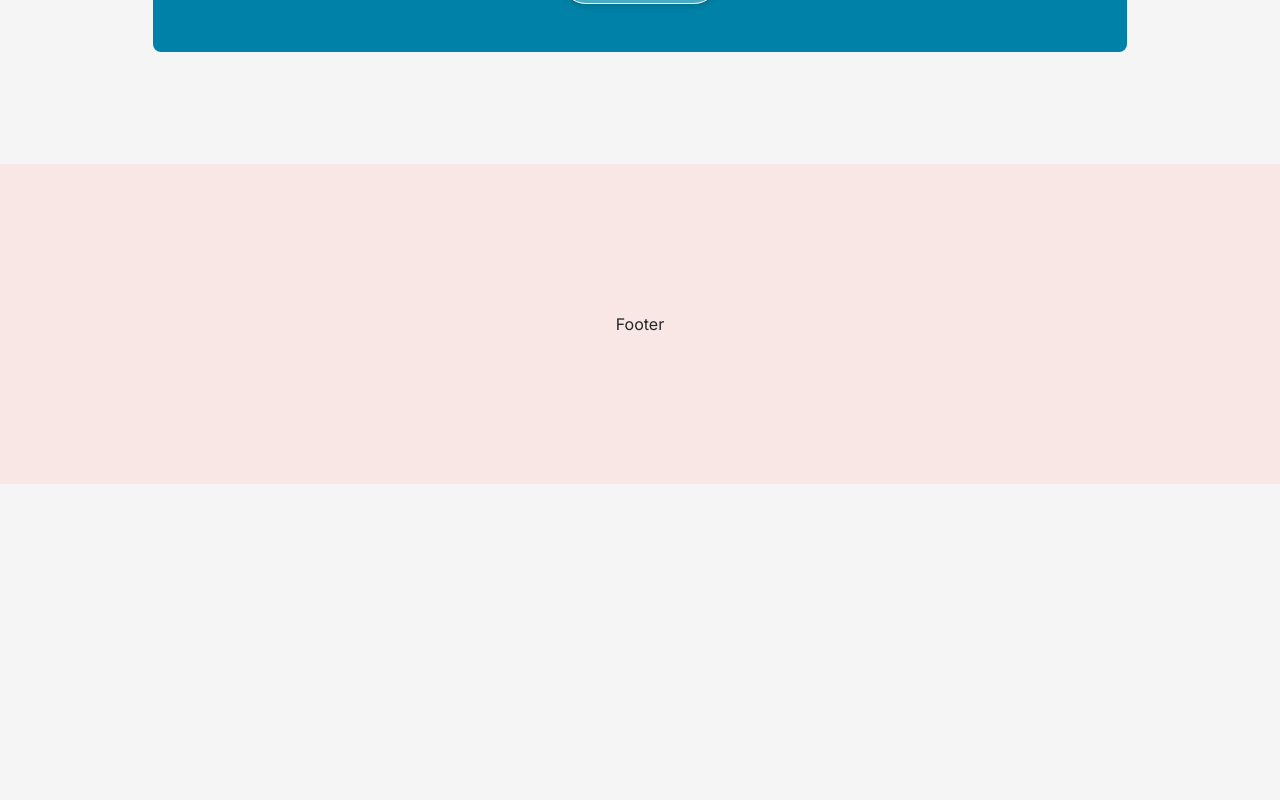
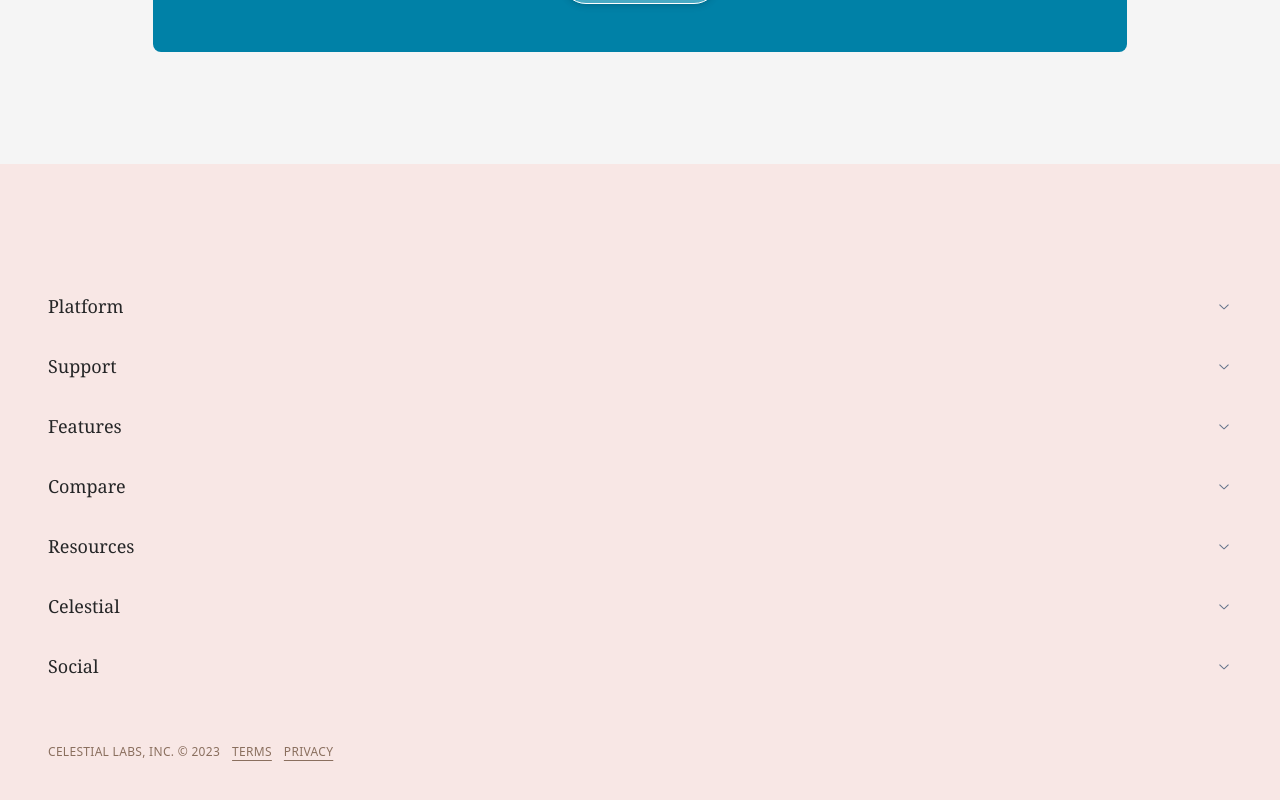
Before and after one commit to Alexjoshua14/Celestial, a Next.js app: page / in a window 1280 px wide. Shown: the part 4337-5137 px from the top of the page. Before the commit the page ends 4821 px from the top, so only its background shows below. Built offline with nearby package versions, Linux system fonts and the light colour scheme.

Commit message:
Complete footer section

```diff
--- a/package.json
+++ b/package.json
@@ -9,7 +9,9 @@
     "lint": "next lint"
   },
   "dependencies": {
+    "@radix-ui/react-accordion": "^1.1.2",
     "@radix-ui/react-icons": "^1.3.0",
+    "@radix-ui/react-separator": "^1.0.3",
     "@types/node": "20.8.2",
     "@types/react": "18.2.24",
     "@types/react-dom": "18.2.8",
--- a/src/app/globals.css
+++ b/src/app/globals.css
@@ -6,8 +6,18 @@ body {
   @apply bg-background-primary text-foreground-primary;
 }
 
+/* Text Related Classes */
+
+.fainter {
+  @apply uppercase text-yellow-950 opacity-60 text-xs font-sans;
+}
+
 .title {
-  @apply uppercase text-yellow-950 opacity-60 text-xs tracking-widest font-sans;
+  @apply fainter tracking-widest;
+}
+
+.brand {
+  @apply fainter tracking-wide;
 }
 
 .headingContainer {
@@ -21,6 +31,24 @@ body {
 .subheader {
   @apply text-lg text-gray-500;
 }
+
+.link {
+  @apply hover:text-primary-800;
+}
+
+.navLink {
+  @apply link text-yellow-950 opacity-80 font-light text-base;
+}
+
+.footerLink {
+  @apply text-yellow-950 opacity-80 font-light underline underline-offset-8 link;
+}
+
+.clickable {
+  @apply px-4 py-2 hover:bg-yellow-800 hover:bg-opacity-10 rounded-full transition-all;
+}
+
+/** Glassmorphism Effect */
 
 .glassmorphism {
   @apply backdrop-blur border-[1px] border-white shadow-md;
@@ -38,6 +66,8 @@ body {
   @apply glassmorphism bg-opacity-80;
 }
 
+/** Image Placeholder */
+
 .filler-image {
   @apply bg-gradient-to-tr from-primary-800 to-accent-500 glassmorphism opacity-60 rounded-lg;
 }
--- a/src/app/layout.tsx
+++ b/src/app/layout.tsx
@@ -1,10 +1,12 @@
 import NavBar from '@/components/navBar'
 import './globals.css'
 import type { Metadata } from 'next'
-import { Inter } from 'next/font/google'
+import { Inter, Cormorant, Catamaran } from 'next/font/google'
 import Footer from '@/components/footer'
 
 const inter = Inter({ subsets: ['latin'] })
+const cormorant = Cormorant({ subsets: ['latin'], variable: '--font-cormorant' });
+const catamaran = Catamaran({ subsets: ['latin'], variable: '--font-catamaran' });
 
 export const metadata: Metadata = {
   title: 'Create Next App',
@@ -26,3 +28,5 @@ export default function RootLayout({
     </html>
   )
 }
+
+// ${ cormorant.variable } ${ catamaran.variable }
--- a/src/components/footer.tsx
+++ b/src/components/footer.tsx
@@ -1,13 +1,47 @@
+import { FooterCategory } from '@/lib/types'
 import { FC } from 'react'
+import FooterSection from './footerSection'
+import { Accordion } from './ui/accordion'
+import { footerContent } from '@/data/footerContent'
+import { cn } from '@/lib/utils'
+import Link from 'next/link'
 
-interface FooterProps {
+interface FooterProps extends React.HTMLAttributes<HTMLDivElement> {
 
 }
 
-const Footer: FC<FooterProps> = ({ }) => {
+const Footer: FC<FooterProps> = ({ className, ...props }) => {
   return (
-    <div className="flex flex-col items-center justify-center bg-background-accent w-full h-80">
-      Footer
+    <div
+      className={
+        cn(`w-full px-12 py-28 flex flex-col gap-12
+            items-center justify-center bg-background-accent`,
+          className
+        )}
+      {...props}
+    >
+      <div className="w-full flex flex-col gap-5 items-center justify-center">
+        <Accordion type="single" collapsible className="w-full">
+          {footerContent.map((section) => (
+            <FooterSection key={section.id} section={section} />
+          ))}
+        </Accordion>
+      </div>
+      <div className="w-full flex items-center justify-start brand gap-3">
+        <p>
+          Celestial Labs, Inc. © 2023
+        </p>
+        <Link href="/" className="link">
+          <p className="underline underline-offset-4">
+            Terms
+          </p>
+        </Link>
+        <Link href="/" className="link">
+          <p className="underline underline-offset-4">
+            Privacy
+          </p>
+        </Link>
+      </div>
     </div>
   )
 }
--- /dev/null
+++ b/src/components/footerSection.tsx
@@ -0,0 +1,37 @@
+'use client'
+
+import { FC } from 'react'
+import { AccordionContent, AccordionItem, AccordionTrigger } from './ui/accordion'
+import { FooterCategory } from '@/lib/types'
+import Link from 'next/link'
+
+interface FooterSectionProps {
+  section: FooterCategory,
+}
+
+const FooterSection: FC<FooterSectionProps> = ({ section }) => {
+  return (
+
+    <AccordionItem value={section.category} className="border-none">
+      <AccordionTrigger className="flex justify-between text-lg font-serif hover:no-underline hover:text-primary-800">
+        <p className="">
+          {section.category}
+        </p>
+      </AccordionTrigger>
+      <AccordionContent>
+        <ul className="flex flex-col gap-6 text-base">
+          {section.links.map((link) => (
+            <li key={link.href}>
+              <Link href={link.href} target={link.href === '/' ? "" : '_blank'} className="footerLink">
+                {link.text}
+              </Link>
+            </li>
+          ))}
+        </ul>
+      </AccordionContent>
+    </AccordionItem>
+
+  )
+}
+
+export default FooterSection
--- /dev/null
+++ b/src/components/ui/accordion.tsx
@@ -0,0 +1,60 @@
+"use client"
+
+import * as React from "react"
+import * as AccordionPrimitive from "@radix-ui/react-accordion"
+import { ChevronDownIcon } from "@radix-ui/react-icons"
+
+import { cn } from "@/lib/utils"
+
+const Accordion = AccordionPrimitive.Root
+
+const AccordionItem = React.forwardRef<
+  React.ElementRef<typeof AccordionPrimitive.Item>,
+  React.ComponentPropsWithoutRef<typeof AccordionPrimitive.Item>
+>(({ className, ...props }, ref) => (
+  <AccordionPrimitive.Item
+    ref={ref}
+    className={cn("border-b", className)}
+    {...props}
+  />
+))
+AccordionItem.displayName = "AccordionItem"
+
+const AccordionTrigger = React.forwardRef<
+  React.ElementRef<typeof AccordionPrimitive.Trigger>,
+  React.ComponentPropsWithoutRef<typeof AccordionPrimitive.Trigger>
+>(({ className, children, ...props }, ref) => (
+  <AccordionPrimitive.Header className="flex">
+    <AccordionPrimitive.Trigger
+      ref={ref}
+      className={cn(
+        "flex flex-1 items-center justify-between py-4 text-sm font-medium transition-all hover:underline [&[data-state=open]>svg]:rotate-180",
+        className
+      )}
+      {...props}
+    >
+      {children}
+      <ChevronDownIcon className="h-4 w-4 shrink-0 text-slate-500 transition-transform duration-200 dark:text-slate-400" />
+    </AccordionPrimitive.Trigger>
+  </AccordionPrimitive.Header>
+))
+AccordionTrigger.displayName = AccordionPrimitive.Trigger.displayName
+
+const AccordionContent = React.forwardRef<
+  React.ElementRef<typeof AccordionPrimitive.Content>,
+  React.ComponentPropsWithoutRef<typeof AccordionPrimitive.Content>
+>(({ className, children, ...props }, ref) => (
+  <AccordionPrimitive.Content
+    ref={ref}
+    className={cn(
+      "overflow-hidden text-sm data-[state=closed]:animate-accordion-up data-[state=open]:animate-accordion-down",
+      className
+    )}
+    {...props}
+  >
+    <div className="pb-4 pt-0">{children}</div>
+  </AccordionPrimitive.Content>
+))
+AccordionContent.displayName = AccordionPrimitive.Content.displayName
+
+export { Accordion, AccordionItem, AccordionTrigger, AccordionContent }
--- /dev/null
+++ b/src/components/ui/separator.tsx
@@ -0,0 +1,31 @@
+"use client"
+
+import * as React from "react"
+import * as SeparatorPrimitive from "@radix-ui/react-separator"
+
+import { cn } from "@/lib/utils"
+
+const Separator = React.forwardRef<
+  React.ElementRef<typeof SeparatorPrimitive.Root>,
+  React.ComponentPropsWithoutRef<typeof SeparatorPrimitive.Root>
+>(
+  (
+    { className, orientation = "horizontal", decorative = true, ...props },
+    ref
+  ) => (
+    <SeparatorPrimitive.Root
+      ref={ref}
+      decorative={decorative}
+      orientation={orientation}
+      className={cn(
+        "shrink-0 bg-slate-200 dark:bg-slate-800",
+        orientation === "horizontal" ? "h-[1px] w-full" : "h-full w-[1px]",
+        className
+      )}
+      {...props}
+    />
+  )
+)
+Separator.displayName = SeparatorPrimitive.Root.displayName
+
+export { Separator }
--- /dev/null
+++ b/src/data/footerContent.ts
@@ -0,0 +1,195 @@
+
+import  { FooterCategory } from '@/lib/types'
+
+export const footerContent: FooterCategory[] = [
+  {
+    id: `123`,
+    category: `Platform`,
+    links: [
+      {
+        href: `/`,
+        text: `Pricing`
+      },
+      {
+        href: `/`,
+        text: `Sign up Free`
+      },
+      {
+        href: `/`,
+        text: `Commune`
+      },
+      {
+        href: `/`,
+        text: `Website Designer`
+      },
+      {
+        href: `/`,
+        text: `Digital Rays`
+      },
+      {
+        href: `/`,
+        text: `Galatic marketing`
+      },
+    ],
+  },
+  {
+    id: `123`,
+    category: `Support`,
+    links: [
+      {
+        href: `/`,
+        text: `Hail us`
+      },
+      {
+        href: `/`,
+        text: `Help world`
+      },
+      {
+        href: `/`,
+        text: `Hire a Martian pro`
+      },
+      {
+        href: `/`,
+        text: `Emperor community`
+      },
+      {
+        href: `/`,
+        text: `Celestial 101`
+      },
+    ],
+  },
+  {
+    id: `123`,
+    category: `Features`,
+    links: [
+      {
+        href: `/`,
+        text: `Online courses`
+      },
+      {
+        href: `/`,
+        text: `Downloads`
+      },
+      {
+        href: `/`,
+        text: `Webinars`
+      },
+      {
+        href: `/`,
+        text: `Mentoring`
+      },
+      {
+        href: `/`,
+        text: `All features`
+      },
+    ],
+  },
+  {
+    id: `123`,
+    category: `Compare`,
+    links: [
+      {
+        href: `/`,
+        text: `DuoLingo`
+      },
+      {
+        href: `/`,
+        text: `Patreon`
+      },
+      {
+        href: `/`,
+        text: `Salesforce`
+      },
+      {
+        href: `/`,
+        text: `Podia`
+      },
+      {
+        href: `/`,
+        text: `Celestial alternatives`
+      },
+    ],
+  },
+  {
+    id: `123`,
+    category: `Resources`,
+    links: [
+      {
+        href: `/`,
+        text: `Examples`
+      },
+      {
+        href: `/`,
+        text: `Demo`
+      },
+      {
+        href: `/`,
+        text: `User stories`
+      },
+      {
+        href: `/`,
+        text: `Blog`
+      },
+      {
+        href: `/`,
+        text: `Free trinkets`
+      },
+      {
+        href: `/`,
+        text: `All resources`
+      },
+    ],
+  },
+  {
+    id: `123`,
+    category: `Celestial`,
+    links: [
+      {
+        href: `/`,
+        text: `Careers`
+      },
+      {
+        href: `/`,
+        text: `About`
+      },
+      {
+        href: `/`,
+        text: `Branding`
+      },
+      {
+        href: `/`,
+        text: `Reviews`
+      },
+      {
+        href: `/`,
+        text: `Refer-a-emporer`
+      },
+      {
+        href: `/`,
+        text: `Affiliates`
+      },
+    ],
+  },
+  {
+    id: `123`,
+    category: `Social`,
+    links: [
+      {
+        href: `https://github.com/alexjoshua14`,
+        text: `GitHub`
+      },
+      {
+        href: `https://instagram.com/aartistry14`,
+        text: `Instagram`
+      },
+      {
+        href: `https://linkedin.com/in/alexander-joshua/`,
+        text: `LinkedIn`
+      },
+      {
+        href: `https://alexjoshua.com`,
+        text: `Portfolio`
+      }
+    ],
+  },
+]
--- a/tailwind.config.ts
+++ b/tailwind.config.ts
@@ -52,6 +52,10 @@ module.exports = {
       },
     },
     extend: {
+      fontFamily: {
+        // sans: ['var(--font-cormonant'],
+        // serif: ['var(--font-catamaran)'],
+      },
       keyframes: {
         "accordion-down": {
           from: { height: 0 },
```
Also changed, not shown: src/lib/types/index.ts (+20 -0 lines), 1 other file (tests, documents, lock files or other folders).
